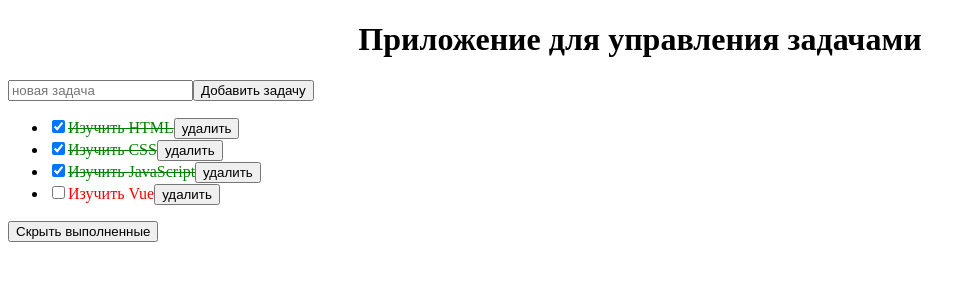
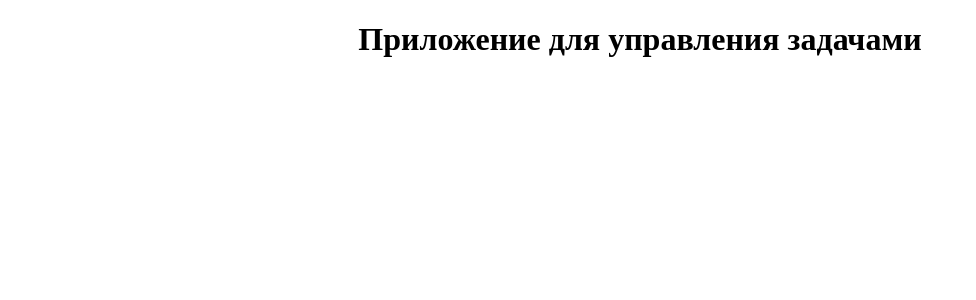
Before and after one commit to Ayronhayd/book-vue, a Vue app: page / in a window 1280 px wide. Shown: the top 300 px of the page, without its empty margins (0-976 px from the left). Built offline with nearby package versions, Linux system fonts and the light colour scheme.

Commit message:
Новый проект

```diff
--- a/src/App.vue
+++ b/src/App.vue
@@ -1,11 +1,11 @@
 <template>
   <h1>Приложение для управления задачами</h1>
 
-  <headerNew />
+
 </template>
 
 <script setup>
-import headerNew from './components/headerNew.vue'
+
 </script>
 
 <style scoped>
--- a/src/components/headerNew.vue
+++ /dev/null
@@ -1,57 +0,0 @@
-<script setup>
-import { ref, computed } from 'vue'
-
-let id = 0
-
-const newTodo = ref('')
-const hideCompleted = ref(false)
-const todos = ref([
-  { id: id++, text: 'Изучить HTML', done: true },
-  { id: id++, text: 'Изучить CSS', done: true },
-  { id: id++, text: 'Изучить JavaScript', done: true },
-  { id: id++, text: 'Изучить Vue', done: false }
-])
-
-const filteredTodos = computed(() => {
-  return hideCompleted.value
-    ? todos.value.filter((t) => !t.done)
-    : todos.value
-})
-
-function addTodo() {
-  todos.value.push({ id: id++, text: newTodo.value, done: false })
-  newTodo.value = ''
-}
-
-function removeTodo(todo) {
-  todos.value = todos.value.filter((t) => t !== todo)
-}
-</script>
-
-<template>
-  <form @submit.prevent="addTodo">
-    <input v-model="newTodo" required placeholder="новая задача">
-    <button>Добавить задачу</button>
-  </form>
-  <ul>
-    <li v-for="todo in filteredTodos" :key="todo.id">
-      <input type="checkbox" v-model="todo.done">
-      <span :class="{ done: todo.done }">{{ todo.text }}</span>
-      <button @click="removeTodo(todo)">удалить</button>
-    </li>
-  </ul>
-  <button @click="hideCompleted = !hideCompleted">
-    {{ hideCompleted ? 'Показать все' : 'Скрыть выполненные' }}
-  </button>
-</template>
-
-<style scoped>
-.done {
-  text-decoration: line-through;
-  color: green;
-}
-
-span {
-  color: red;
-}
-</style>
```
